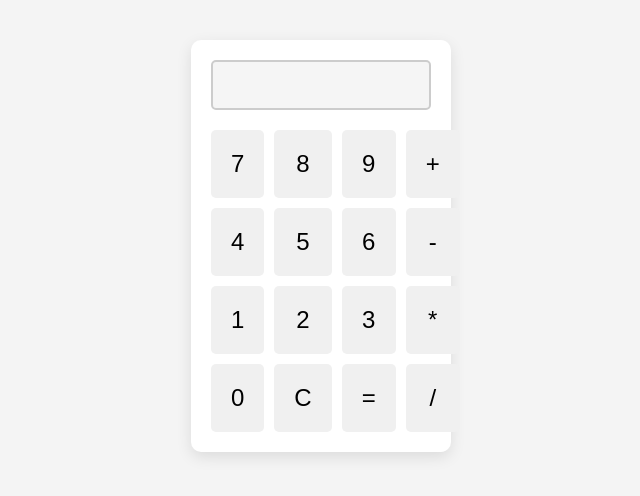
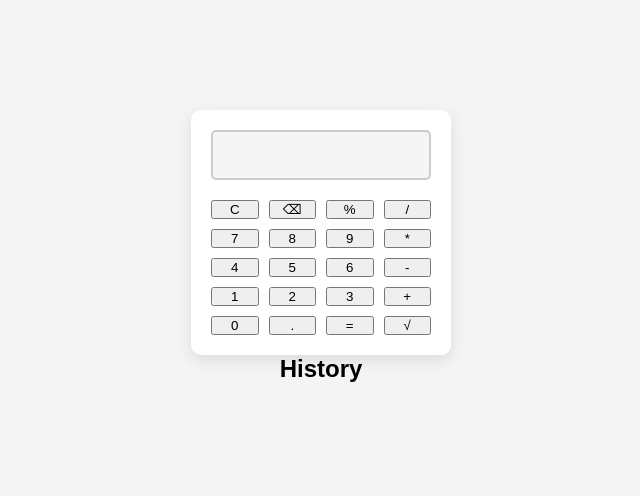
Before and after one commit to YAXH64/Simple-Calculator, a plain HTML site: page index.html in a window 1280 px wide. Shown: the part 154-650 px from the top of the page, without its empty margins (319-959 px from the left). Drawn offline with Linux system fonts and the light colour scheme.

Commit message:
Update index.html

```diff
--- a/index.html
+++ b/index.html
@@ -3,7 +3,7 @@
 <head>
   <meta charset="UTF-8">
   <meta name="viewport" content="width=device-width, initial-scale=1.0">
-    <title>Simple Calculator</title>
+  <title>Advanced Calculator</title>
   <link rel="stylesheet" href="style.css">
 </head>
 <body>
@@ -11,29 +11,37 @@
     <div class="calculator">
       <input type="text" id="display" disabled />
       <div class="buttons">
-                <button class="button" onclick="appendNumber(7)">7</button>
-                <button class="button" onclick="appendNumber(8)">8</button>
-                <button class="button" onclick="appendNumber(9)">9</button>
-                <button class="button" onclick="setOperation('+')">+</button>
+        <button onclick="clearDisplay()">C</button>
+        <button onclick="backspace()">⌫</button>
+        <button onclick="setOperation('%')">%</button>
+        <button onclick="setOperation('/')">/</button>
 
-                <button class="button" onclick="appendNumber(4)">4</button>
-                <button class="button" onclick="appendNumber(5)">5</button>
-                <button class="button" onclick="appendNumber(6)">6</button>
-                <button class="button" onclick="setOperation('-')">-</button>
+        <button onclick="appendNumber(7)">7</button>
+        <button onclick="appendNumber(8)">8</button>
+        <button onclick="appendNumber(9)">9</button>
+        <button onclick="setOperation('*')">*</button>
 
-                <button class="button" onclick="appendNumber(1)">1</button>
-                <button class="button" onclick="appendNumber(2)">2</button>
-                <button class="button" onclick="appendNumber(3)">3</button>
-                <button class="button" onclick="setOperation('*')">*</button>
+        <button onclick="appendNumber(4)">4</button>
+        <button onclick="appendNumber(5)">5</button>
+        <button onclick="appendNumber(6)">6</button>
+        <button onclick="setOperation('-')">-</button>
 
-                <button class="button" onclick="appendNumber(0)">0</button>
-                <button class="button" onclick="clearDisplay()">C</button>
-                <button class="button" onclick="calculateResult()">=</button>
-                <button class="button" onclick="setOperation('/')">/</button>
+        <button onclick="appendNumber(1)">1</button>
+        <button onclick="appendNumber(2)">2</button>
+        <button onclick="appendNumber(3)">3</button>
+        <button onclick="setOperation('+')">+</button>
+
+        <button onclick="appendNumber(0)">0</button>
+        <button onclick="appendDot()">.</button>
+        <button onclick="calculateResult()">=</button>
+        <button onclick="sqrt()">√</button>
       </div>
     </div>
+    <div class="history">
+      <h2>History</h2>
+      <ul id="historyList"></ul>
     </div>
-
+  </div>
   <script src="script.js"></script>
 </body>
 </html>
```
Lines whose indentation alone changed are shown as unchanged.
